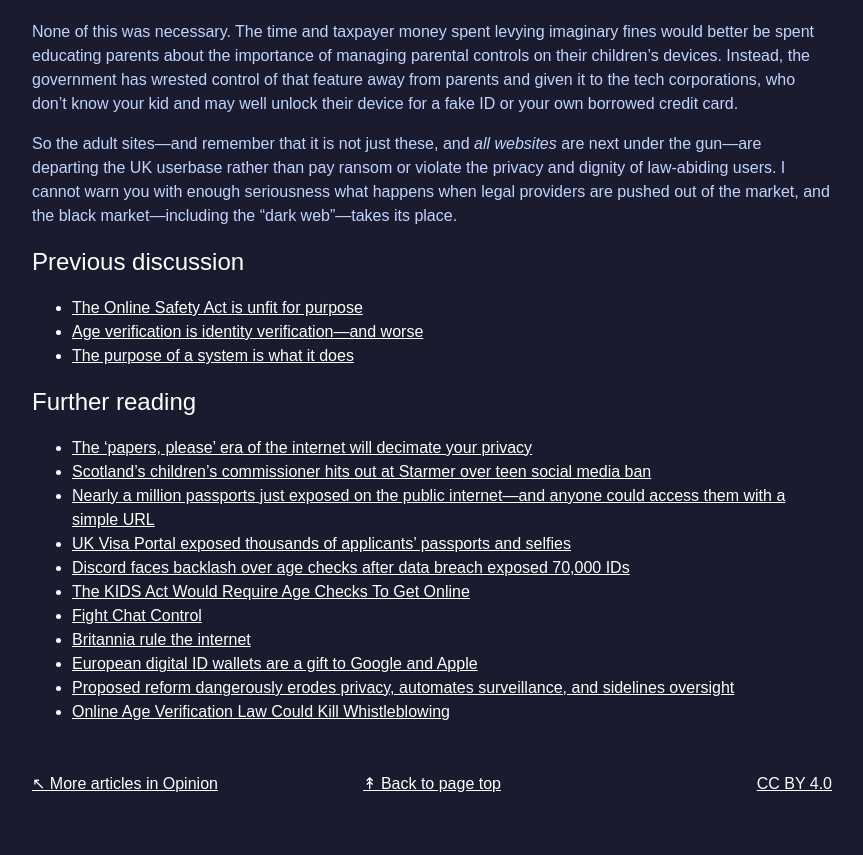
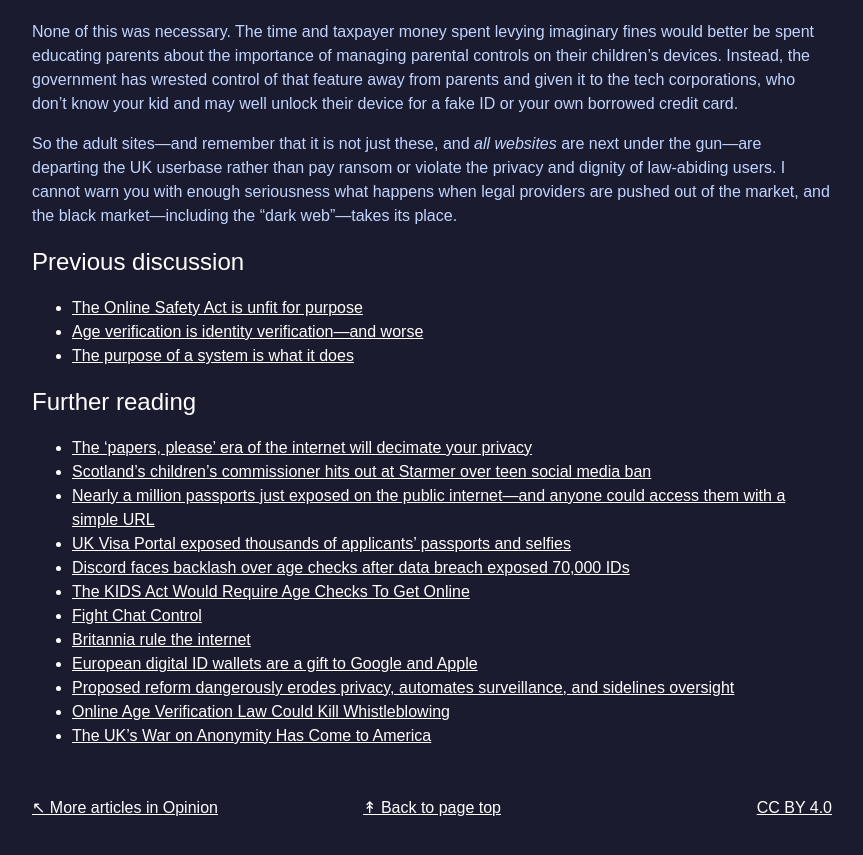
Before and after one commit to orbitalflower/orbitalflower.github.io, a Jekyll site: the page built from _posts/2026-06-28-britain-control-internet.md, in a window 1280 px wide and 900 px high, scrolled down 4055 px. Shown: the top 855 px of the window, without its empty margins (208-1071 px from the left). Built offline with Jekyll 4.4.1, drawn with Linux system fonts in a browser that asks for light colours.

Commit message:
Added link

```diff
--- a/_posts/2026-06-28-britain-control-internet.md
+++ b/_posts/2026-06-28-britain-control-internet.md
@@ -276,3 +276,4 @@ web"&mdash;takes its place.<!--It's not AI. I just like using em-dashes.-->
 - [European digital ID wallets are a gift to Google and Apple](https://waag.org/en/article/european-digital-id-wallets-are-gift-google-and-apple/)
 - [Proposed reform dangerously erodes privacy, automates surveillance, and sidelines oversight](https://protectnotsurveil.eu/resources/press-release-europol-mandate-overhault-2026/)
 - [Online Age Verification Law Could Kill Whistleblowing](https://theintercept.com/2026/06/28/age-verification-privacy-surveillance-journalists-whistleblowers/)
+- [The UK’s War on Anonymity Has Come to America](https://www.effort.news/uk-lobby)
```
